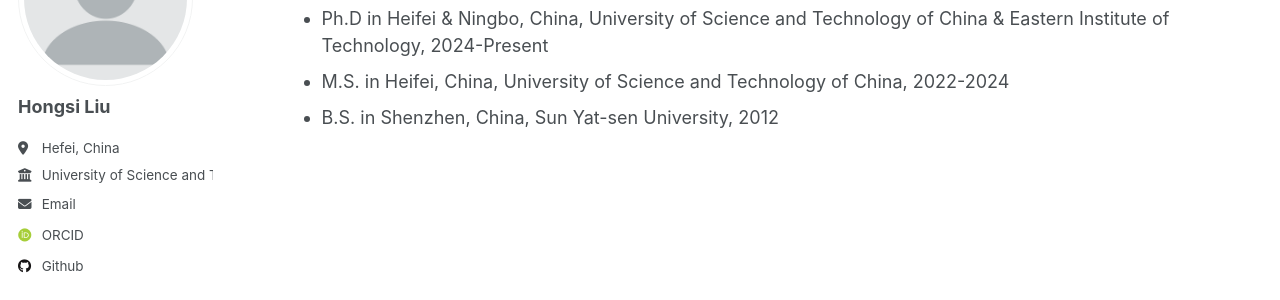
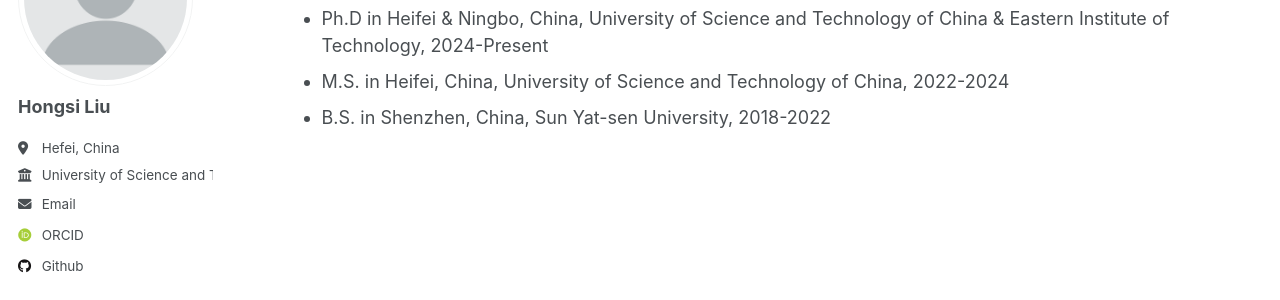
Before and after one commit to EricLiuhhh/ericliuhhh.github.io, a Jekyll site: the page built from _pages/cv.md, in a window 1280 px wide. Shown: the part 195-495 px from the top of the page. Built offline with Jekyll 4.4.1, drawn with Linux system fonts in a browser that asks for light colours; some web fonts are replaced.

Commit message:
Update cv.md

```diff
--- a/_pages/cv.md
+++ b/_pages/cv.md
@@ -13,4 +13,4 @@
 ======
 * Ph.D in Heifei & Ningbo, China, University of Science and Technology of China & Eastern Institute of Technology, 2024-Present
 * M.S. in Heifei, China, University of Science and Technology of China, 2022-2024
-* B.S. in Shenzhen, China, Sun Yat-sen University, 2012
+* B.S. in Shenzhen, China, Sun Yat-sen University, 2018-2022
```
